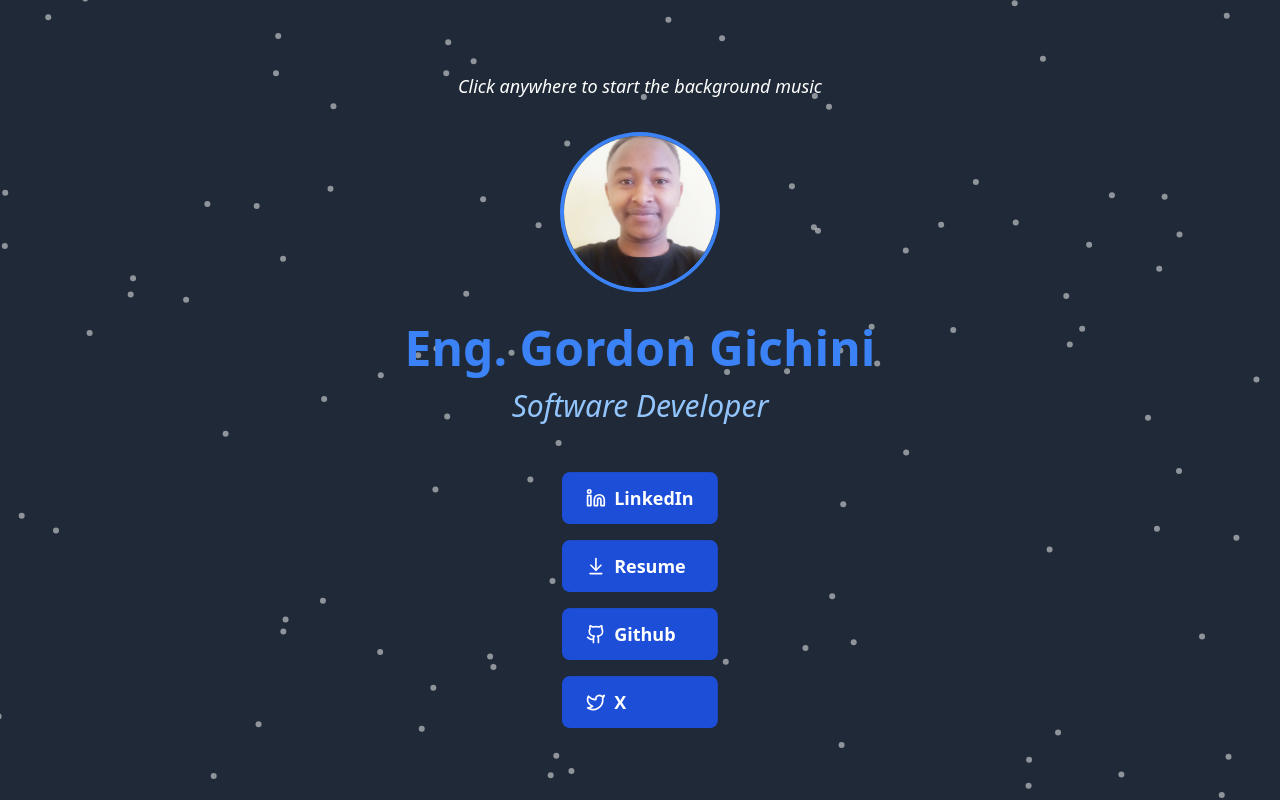
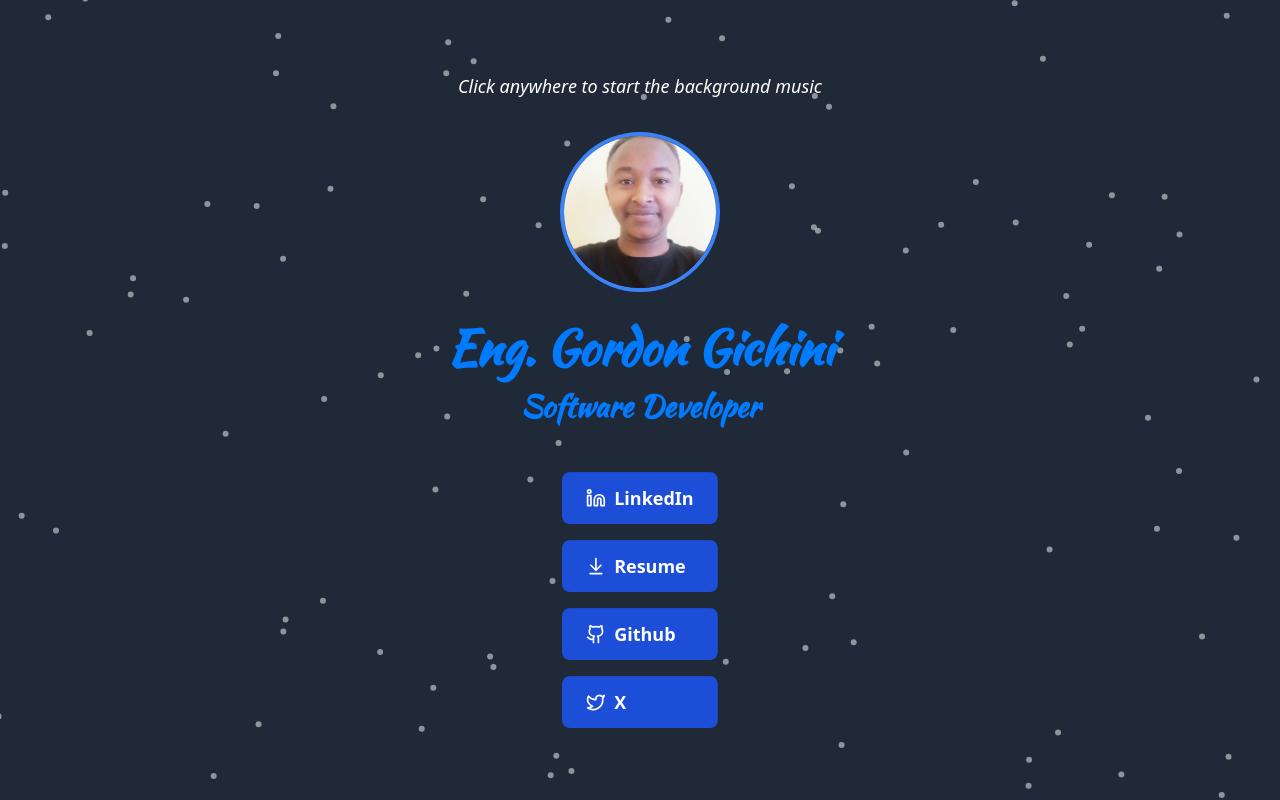
Before and after one commit to GordonGichini/vigilant-eureka, a React (Vite) app: page / in a window 1280 px wide. Built offline with nearby package versions, Linux system fonts and the light colour scheme.

Commit message:
font family added, css changes

```diff
--- a/index.html
+++ b/index.html
@@ -9,5 +9,8 @@
   <body>
     <div id="root"></div>
     <script type="module" src="/src/main.jsx"></script>
+    <link rel="preconnect" href="https://fonts.googleapis.com">
+<link rel="preconnect" href="https://fonts.gstatic.com" crossorigin>
+<link href="https://fonts.googleapis.com/css2?family=Kaushan+Script&display=swap" rel="stylesheet">
   </body>
 </html>
--- a/src/components/Portfolio.jsx
+++ b/src/components/Portfolio.jsx
@@ -46,10 +46,10 @@ const Portfolio = () => {
                   className="w-full h-full object-cover"
                   />
             </div>
-            <h1 className="text-4xl md:text-5xl font-bold mb-4 text-blue-500">
+            <h1 className="text-4xl md:text-5xl font-kaushan mb-4 text-primary text-center">
                 Eng. Gordon Gichini
             </h1>
-            <h2 className="text-2xl md:text-3xl mb-12 text-blue-300 italic">
+            <h2 className="text-4xl md:text-3xl mb-12 font-kaushan text-primary">
                 Software Developer
             </h2>
 
--- a/src/index.css
+++ b/src/index.css
@@ -1,3 +1,9 @@
 @tailwind base;
 @tailwind components;
 @tailwind utilities;
+
+@layer base {
+    h1, h2 {
+        @apply text-[2.5rem] font-bold text-center text-[#333] mb-[10px];
+    }
+}
--- a/tailwind.config.js
+++ b/tailwind.config.js
@@ -6,6 +6,14 @@ export default {
   ],
   theme: {
     extend: {
+      fontFamily: {
+        kaushan: ['"Kaushan Script"', 'cursive'],
+      },
+      colors: {
+        primary: '#007bff',
+        heading: '#333',
+        background: 'rgb(186, 185, 191)',
+      },
       keyframes: {
         danceUpSideways: {
           '0%, 100%': { transform: 'translate(0, 0)' },
```
